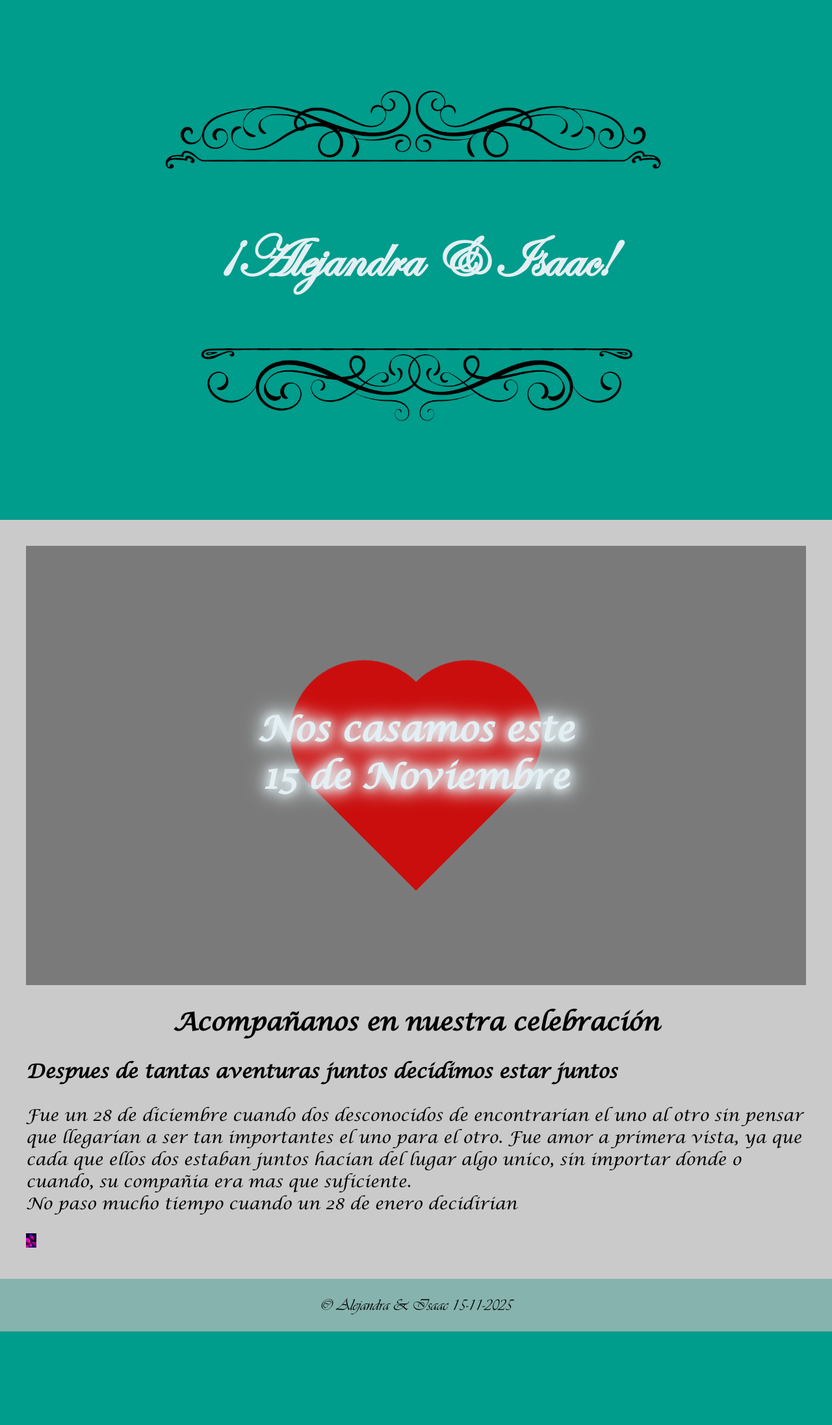
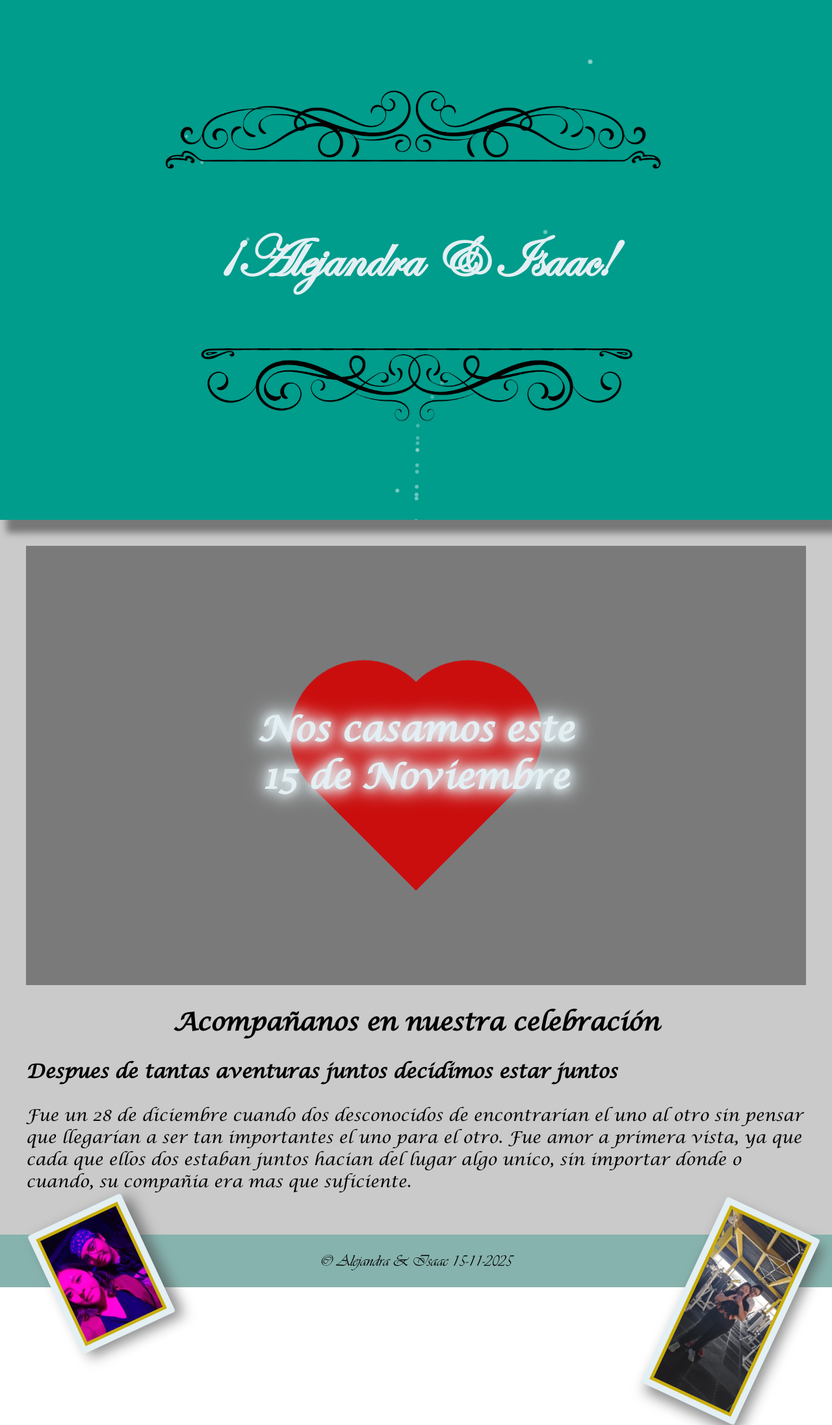
Before and after one commit to Isaac-Monted/Invitacion, a PHP site: page / in a window 1280 px wide. Shown: the whole page at 65% size. Before the commit the page ends 2049 px from the top, so only its background shows below. Run offline with PHP 8.4, Linux system fonts and the light colour scheme.

Commit message:
se inicia con la implementacion de las luciernagas en el contenedor principal

```diff
--- a/index.html
+++ b/index.html
@@ -10,7 +10,7 @@
 </head>
 <body>
     <header>
-        <div class="contenedor_vertical fondo_main tamano_pantalla_completa">
+        <div class="contenedor_vertical fondo_main tamano_pantalla_completa", id="contenedor-luciernagas">
             <img class="Adorno_header" src="./assets/Header.png" alt="Adorno Cabeza">
             <h1 class= "contenido" >¡Alejandra & Isaac!</h1>
             <img class="Adorno_footer" src="./assets/Footer.png" alt="Adorno Pies">
@@ -26,7 +26,11 @@
             <h3>Despues de tantas aventuras juntos decidimos estar juntos</h3>
             <div id="Historia"></div>
             <div>
-                <img class="foto" src='./assets/fotos/dinos3.jpg'>
+                <img class="foto rotacion_izquierda" src='./assets/fotos/dinos3.jpg', alt="Dinos No.3">
+            </div>
+            <div id="Historia2"></div>
+            <div>
+                <img class="foto rotacion_derecha" src='./assets/fotos/gym1.jpg' alt="Borrar">
             </div>
         </section>
     </main>
--- a/main.js
+++ b/main.js
@@ -1,10 +1,47 @@
-const $Historia = `Fue un 28 de diciembre cuando dos desconocidos de encontrarian el uno al otro sin pensar que llegarían a ser tan importantes el uno para el otro. Fue amor a primera vista, ya que cada que ellos dos estaban juntos hacian del lugar algo unico, sin importar donde o cuando, su compañia era mas que suficiente.
-<br> No paso mucho tiempo cuando un 28 de enero decidirian `;
-
 // Escucha el evento de carga del DOM
 document.addEventListener("DOMContentLoaded", () => {
+    colocarHistoria1();
+    generarLuciernagas(); // Función para generar luciérnagas
+});
+
+function colocarHistoria1() {
+    const $Historia = `Fue un 28 de diciembre cuando dos desconocidos de encontrarian el uno al otro sin pensar que llegarían a ser tan importantes el uno para el otro. Fue amor a primera vista, ya que cada que ellos dos estaban juntos hacian del lugar algo unico, sin importar donde o cuando, su compañia era mas que suficiente.<br>`;
+
     const contenedor = document.getElementById("Historia"); // Selecciona el contenedor
     const elementoP = document.createElement("p"); // Crea un elemento <p>
     elementoP.innerHTML  = $Historia; // Asigna el texto almacenado en la variable
     contenedor.appendChild(elementoP); // Añade el párrafo al contenedor
-});
+};
+
+function colocarHistoria2() {
+    const $Historia = `No paso mucho tiempo cuando un 28 de enero decidirian<br>`;
+
+    const contenedor = document.getElementById("Historia2"); // Selecciona el contenedor
+    const elementoP = document.createElement("p"); // Crea un elemento <p>
+    elementoP.innerHTML  = $Historia; // Asigna el texto almacenado en la variable
+    contenedor.appendChild(elementoP); // Añade el párrafo al contenedor
+};
+
+// Función para generar luciérnagas automáticamente
+function generarLuciernagas() {
+    const contenedor = document.getElementById("contenedor-luciernagas"); // Selecciona el contenedor por id
+
+     // Número de luciérnagas que quieres generar
+     const numeroDeLuciernagas = 20;
+
+    // Generar luciérnagas dinámicamente
+    for (let i = 0; i < numeroDeLuciernagas; i++) {
+        const luciernaga = document.createElement('div');
+        luciernaga.classList.add('luciernaga');
+
+        // Asignar un retraso de animación aleatorio para cada luciérnaga
+        luciernaga.style.animationDelay = `${Math.random() * 5}s`;
+
+        // Asignar posición aleatoria dentro del contenedor
+        luciernaga.style.top = `${Math.random() * 100}%`;
+        luciernaga.style.left = `${Math.random() * 100}%`;
+
+        // Agregar la luciérnaga al contenedor
+        contenedor.appendChild(luciernaga);
+    }
+}
--- a/styles.css
+++ b/styles.css
@@ -23,7 +23,20 @@
 }
 
 .fondo_main {
+    position: relative;
     background-color: var(--Main); /* Fondo para visualizar mejor */
+    overflow: hidden;
+    box-shadow: 10px 20px 10px rgba(65, 64, 64, 0.596);
+}
+
+.luciernaga {
+    position: absolute;
+    width: 6px;
+    height: 6px;
+    background-color: rgba(255, 255, 255, 0.7);
+    border-radius: 50%;
+    animation: volar 5s infinite;
+    opacity: 0;
 }
 
 .tamano_pantalla_completa {
@@ -69,6 +82,58 @@
     text-align: center;
 }
 
+.rotacion_izquierda {
+    position: absolute;
+    transform: rotate(-25deg);
+    left: 6vw;
+}
+
+.rotacion_derecha{
+    position: absolute;
+    transform: rotate(25deg);
+    right: 6vw;
+}
+
 .foto {
-    width: 2vh;
+    width: 10vw;
+    border: 10px solid var(--blanco); /* Borde blanco similar a una foto antigua */
+    box-shadow: 10px 10px 20px rgba(65, 64, 64, 0.596); /* Sombra suave para simular que está encimada */
+    padding: 5px; /* Espacio interno para simular un borde más grueso */
+    background-color: var(--Dorado); /* Fondo blanco detrás de la imagen para resaltar */
+    display: inline-block; /* Para que se ajuste a la imagen y no ocupe todo el ancho */
+    border-radius: 4px; /* Bordes ligeramente redondeados */
 }
+
+/* Animación de luciernagas para el contenedor */
+@keyframes volar {
+    0% {
+        top: 100%;
+        left: 50%;
+        opacity: 0.7;
+        transform: scale(1) translateX(-50%) translateY(0);
+    }
+    25% {
+        top: 20%;
+        left: 20%;
+        opacity: 0.5;
+        transform: scale(0.8);
+    }
+    50% {
+        top: 10%;
+        left: 80%;
+        opacity: 0.8;
+        transform: scale(1.2);
+    }
+    75% {
+        top: 80%;
+        left: 50%;
+        opacity: 0.4;
+        transform: scale(0.9);
+    }
+    100% {
+        top: 100%;
+        left: 50%;
+        opacity: 0.7;
+        transform: scale(1) translateX(-50%) translateY(0);
+    }
+}
```
Also changed, not shown: figuras.css (line endings or trailing spaces).
